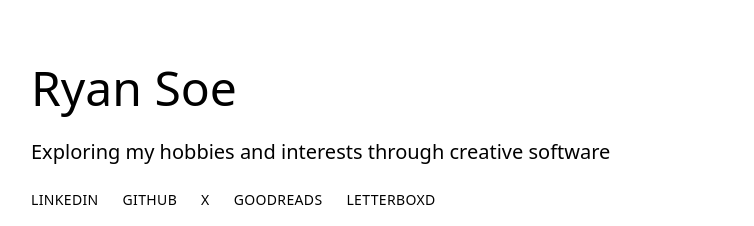
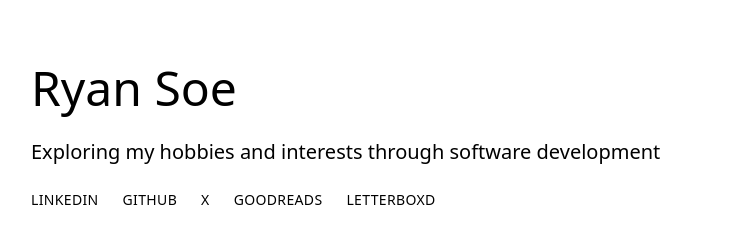
Before and after one commit to ryansoe/ryan-portfolio, a Next.js app: page / in a window 1280 px wide. Shown: the top 226 px of the page, without its empty margins (193-947 px from the left). Built offline with nearby package versions, Linux system fonts and the light colour scheme.

Commit message:
feat(hero): changed description

```diff
--- a/src/presets/personal.ts
+++ b/src/presets/personal.ts
@@ -14,7 +14,8 @@ export interface SocialLink {
 export const personalInfo: PersonalInfo = {
   name: "Ryan Soe",
   title: "Full Stack Developer",
-  description: "Exploring my hobbies and interests through creative software",
+  description:
+    "Exploring my hobbies and interests through software development",
   links: [
     {
       name: "LinkedIn",
```
